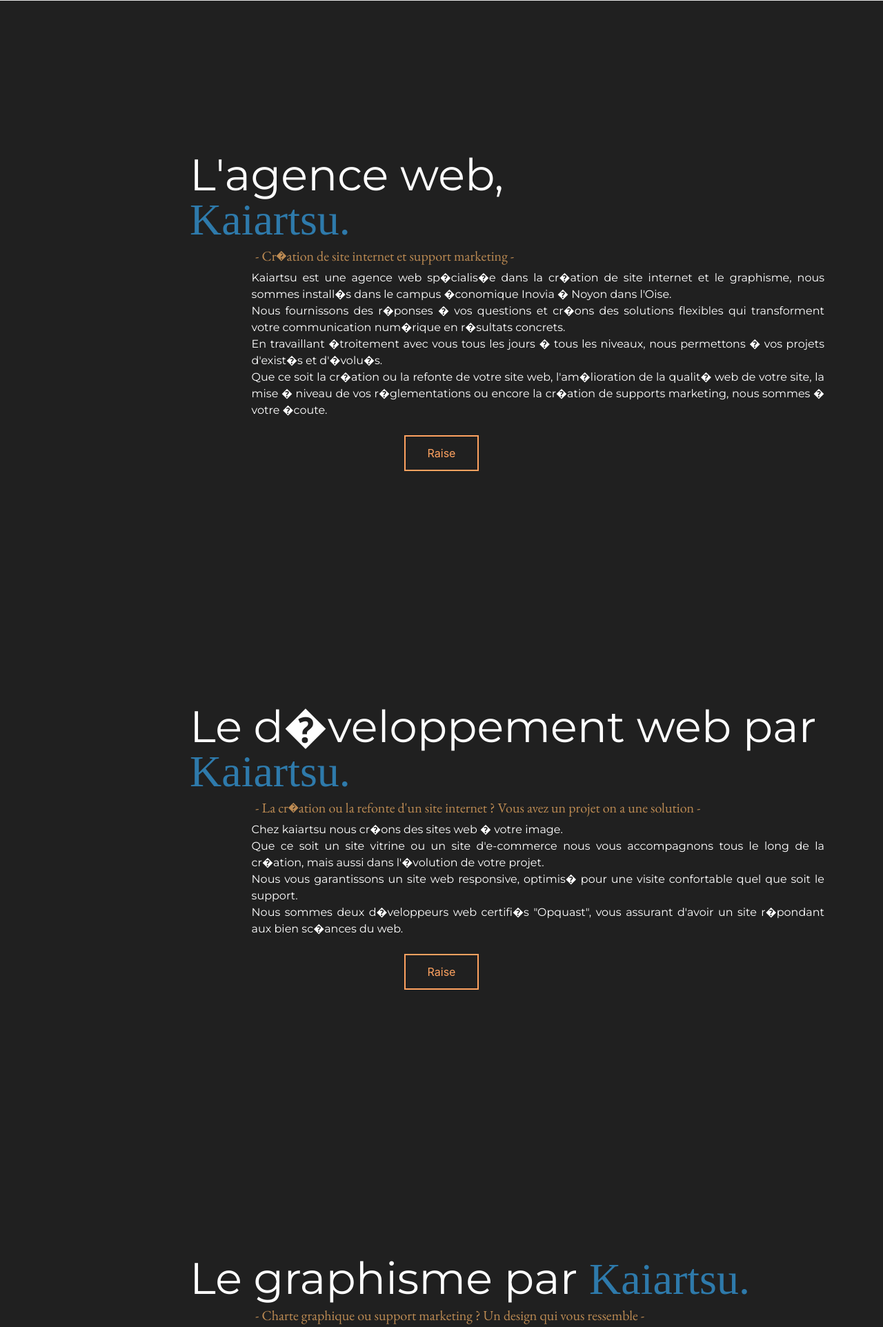
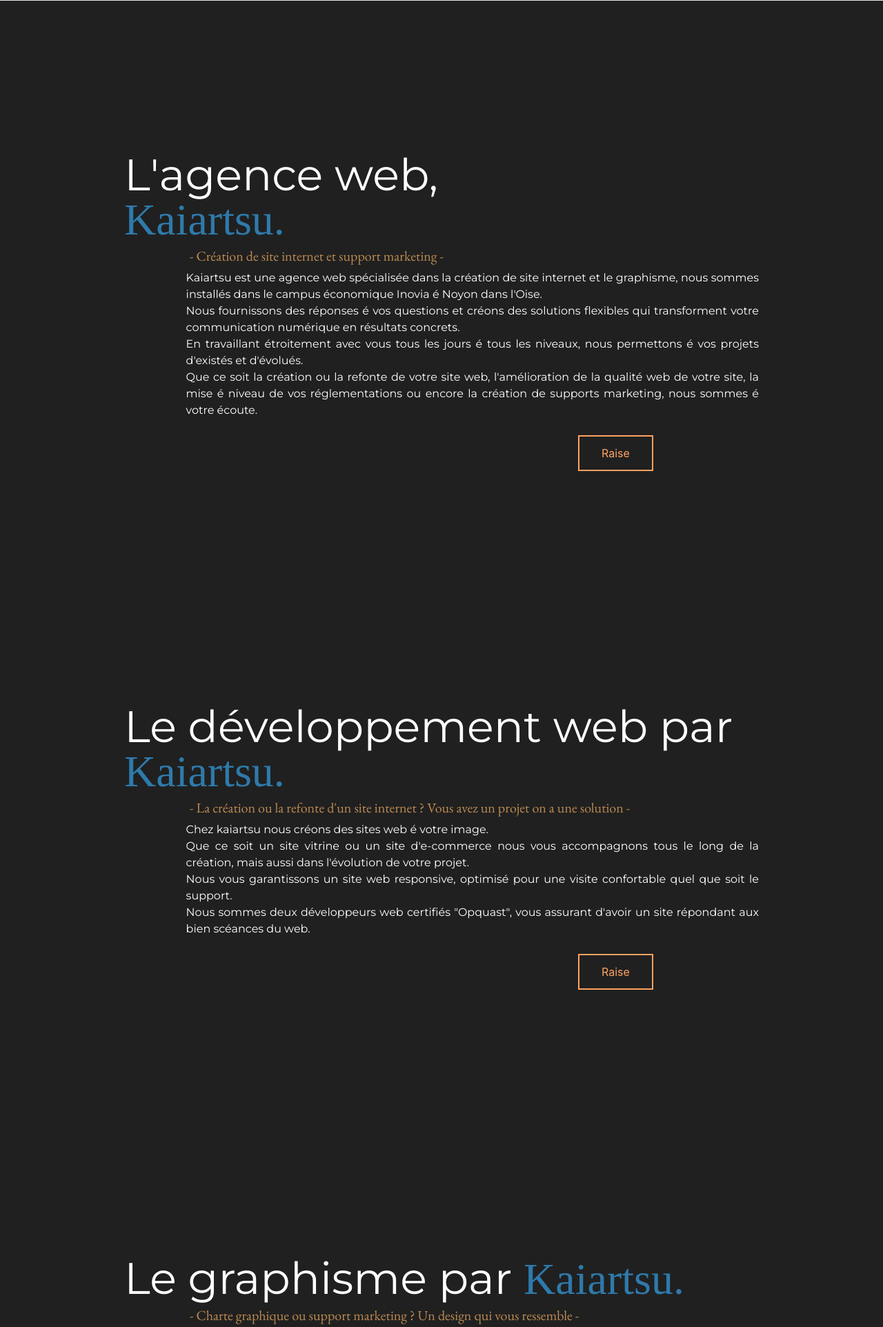
Before and after one commit to chromatyk/kaiartsuv2, a PHP site: page / in a window 1280 px wide. Shown: the part 799-2723 px from the top of the page at 69% size. Run offline with PHP 8.4, Linux system fonts and the light colour scheme; some web fonts are replaced.

Commit message:
matchMedia

```diff
--- a/assets/css/main.css
+++ b/assets/css/main.css
@@ -76,9 +76,7 @@
     margin: auto;
 }
 
-html, body{
-    overflow:hidden;
-}
+
 
 .Loader {
     position: absolute;
@@ -268,7 +266,11 @@ h1{
 .sousTitre{
     padding-bottom: 5vh;
 }
-
+@media only screen and (min-device-width : 800px)  {
+    html, body {
+        overflow:hidden;
+    }
+}
     /* Nav Bar */
 
     #header-main {
@@ -276,7 +278,7 @@ h1{
         box-shadow: 0 0 0 0 rgba(243, 243, 243, 1) inset;
         height: 100px;
         width: 100%;
-  z-index:99;
+        z-index: 99;
         transition: all .2s;
     }
 
@@ -292,20 +294,23 @@ h1{
         z-index: 6;
         font-family: sans-serif;
         text-transform: uppercase;
-  color:#ddd;
-  font-weight:600;
-  font-size:2em;
-  padding:.2em .5em;
-  text-decoration:none;
+        color: #ddd;
+        font-weight: 600;
+        font-size: 2em;
+        padding: .2em .5em;
+        text-decoration: none;
         margin: 0;
-  transition:.2s
+        transition: .2s
     }
-.arre .brand{
-  color:#333
+
+    .arre .brand {
+        color: #333
     }
-.arre .brand:hover{
-   border:2px solid rgba(60,60,60,.7);
+
+        .arre .brand:hover {
+            border: 2px solid rgba(60,60,60,.7);
         }
+
     #burger {
         position: absolute;
         top: 30px;
@@ -314,7 +319,7 @@ h1{
         display: block;
         width: 20px;
         padding: 10px;
-  box-sizing:border-box;
+        box-sizing: border-box;
         background: rgba(255, 255, 255, 0);
         border: 4px solid rgba(255, 255, 255, 0);
         border-radius: 3px;
@@ -341,6 +346,7 @@ h1{
             #burger:hover span {
                 background-color: #333 !important
             }
+
         #burger span:first-child {
             top: 3px;
         }
@@ -459,17 +465,19 @@ h1{
             background: rgba(0, 0, 0, 0.7);
             transition-delay: 0s;
         }
-.mainBlur{
-    filter:blur(10px);
+
+    .mainBlur {
+        filter: blur(10px);
     }
-#nav-main.abrido>ul>li {
+
+    #nav-main.abrido > ul > li {
         opacity: 1;
         transform: translateY(0px);
         transition-delay: .5s;
     }
 
     #nav-foot {
-  display:flex;
+        display: flex;
         padding: 20px 0;
         position: absolute;
         bottom: -50px;
@@ -490,14 +498,14 @@ h1{
         transition: 1.4s;
     }
 
-#nav-foot .col{
-  width:20vw
+    #nav-foot .col {
+        width: 20vw
     }
 
     #nav-foot h5 {
         font-weight: 900;
         font-size: 1em;
-  margin:0 0 .5em 0
+        margin: 0 0 .5em 0
     }
 
     #nav-foot .nav-social {
@@ -530,15 +538,17 @@ h1{
         0% {
             transform: rotateY(0deg);
         }
+
         50% {
             transform: rotateY(180deg);
         }
+
         100% {
             transform: rotateY(0deg);
         }
     }
 
-.brand img{
+    .brand img {
         max-height: 50px;
     }
 
@@ -550,16 +560,18 @@ h1{
         color: #BD8B53;
     }
 
-#kaiartsu{
-background-color:rgba(255,255,255,0.9);
+    #kaiartsu {
+        background-color: rgba(255,255,255,0.9);
         color: #fff;
         min-height: 100vh;
         padding-top: 100px;
     }
-#kaiartsu .text{
-position:relative;
-z-index:100;
+
+        #kaiartsu .text {
+            position: relative;
+            z-index: 100;
         }
+
     .circleBlack {
         left: 0;
         border-radius: 50%;
@@ -568,6 +580,7 @@ z-index:100;
         z-index: 0;
         animation-direction: alternate;
     }
+
         .circleBlack:after {
             content: '';
             /* Permalink - use to edit and share this gradient: http://colorzilla.com/gradient-editor/#ffffff+0,ffffff+100&0+0,0.2+100 */
@@ -585,6 +598,7 @@ z-index:100;
             bottom: 0;
             right: 0;
         }
+
         .circleBlack.sunset {
             width: 10.13182054vh;
             height: 10.13182054vh;
@@ -596,6 +610,7 @@ z-index:100;
             animation: orb1 30s cubic-bezier(0.27, 0.96, 0.58, 1) alternate infinite;
             opacity: 0.70551096;
         }
+
         .circleBlack.coolice {
             background: #4CA1AF;
             /* fallback for old browsers */
@@ -609,6 +624,7 @@ z-index:100;
             animation: orb2 26s cubic-bezier(0.27, 0.96, 0.58, 1) alternate infinite;
             opacity: 0.8043721;
         }
+
         .circleBlack.timber {
             background: #fc00ff;
             background: -webkit-linear-gradient(45deg, #00dbde, #fc00ff);
@@ -619,6 +635,7 @@ z-index:100;
             animation: orb3 43s cubic-bezier(0.27, 0.96, 0.58, 1) alternate infinite;
             opacity: 0.60626348;
         }
+
         .circleBlack.pig {
             background: #ee9ca7;
             background: -webkit-linear-gradient(to right, #ffdde1, #ee9ca7);
@@ -629,6 +646,7 @@ z-index:100;
             animation: orb4 32s cubic-bezier(0.27, 0.96, 0.58, 1) alternate infinite;
             opacity: 0.72893236;
         }
+
         .circleBlack.friday {
             background: #83a4d4;
             background: -webkit-linear-gradient(84deg, #b6fbff, #83a4d4);
@@ -644,38 +662,47 @@ z-index:100;
         0% {
             transform: translatey(150vh) translatex(0vw);
         }
+
         100% {
             transform: translatey(-32.63860269vh) translatex(90.57037906vw);
         }
     }
+
     @keyframes orb2 {
         0% {
             transform: translatey(0vh) translatex(60vw);
         }
+
         100% {
             transform: translatey(118.67915371vh) translatex(34.465277vw);
         }
     }
+
     @keyframes orb3 {
         0% {
             transform: translatey(70vh) translatex(70vw);
         }
+
         100% {
             transform: translatey(64.30163629vh) translatex(50vw);
         }
     }
+
     @keyframes orb4 {
         0% {
             transform: translatey(50vh) translatex(10vw);
         }
+
         100% {
             transform: translatey(68.52019737vh) translatex(39.8420003vw);
         }
     }
+
     @keyframes orb5 {
         0% {
             transform: translatey(80vh) translatex(80vw);
         }
+
         100% {
             transform: translatey(114.19716165vh) translatex(89.05485056vw);
         }
--- a/assets/js/main.js
+++ b/assets/js/main.js
@@ -1,15 +1,16 @@
-$('#burger').on('click',function(e) {
+if (window.matchMedia("(min-width: 800px)").matches) {
+    $('#burger').on('click', function (e) {
 
         e.preventDefault();
         var filterVal = 'blur(10px)';
         $('#nav-main, body, #burger').toggleClass('abrido');
         $('main').toggleClass('mainBlur');
 
-	if($('#header-main').hasClass('arre'))
-		{$('#header-main').removeClass('arre').addClass('arreno');}
-	else if($('#header-main').hasClass('arreno'))
-		{	$('#header-main').removeClass('arreno');
-			setTimeout(()=>{$('#header-main').addClass('arre')},800);}
+        if ($('#header-main').hasClass('arre')) { $('#header-main').removeClass('arre').addClass('arreno'); }
+        else if ($('#header-main').hasClass('arreno')) {
+            $('#header-main').removeClass('arreno');
+            setTimeout(() => { $('#header-main').addClass('arre') }, 800);
+        }
 
     });
 
@@ -20,8 +21,8 @@ $('#burger').on('click',function(e) {
         setTimeout(function () {
             $('body').css('overflow', 'unset');
             $('body').css('overflow-x', 'hidden');
-                    ScrollReveal().reveal('.dispear', {delay: 500, useDelay: 'onload', reset: true, duration: 2000});
-                    $.scrollify({section: ".sectionScroll"});
+            ScrollReveal().reveal('.dispear', { delay: 500, useDelay: 'onload', reset: true, duration: 2000 });
+            $.scrollify({ section: ".sectionScroll" });
         }, 2600);
     })
 
@@ -29,3 +30,34 @@ $('#burger').on('click',function(e) {
     var parallaxInstance = new Parallax(scene, {
         relativeInput: true
     });
+} else {
+    $('#burger').on('click', function (e) {
+
+        e.preventDefault();
+        var filterVal = 'blur(10px)';
+        $('#nav-main, body, #burger').toggleClass('abrido');
+        $('main').toggleClass('mainBlur');
+
+        if ($('#header-main').hasClass('arre')) { $('#header-main').removeClass('arre').addClass('arreno'); }
+        else if ($('#header-main').hasClass('arreno')) {
+            $('#header-main').removeClass('arreno');
+            setTimeout(() => { $('#header-main').addClass('arre') }, 800);
+        }
+
+    });
+
+    $(document).ready(function () {
+        $("#fadeSite").css("display", "none");
+        $("#contenuLoader").delay(2000).fadeOut(200);
+        $("#fadeSite").delay(2400).fadeIn(200);
+        setTimeout(function () {
+            $('body').css('overflow', 'unset');
+            $('body').css('overflow-x', 'hidden');
+        }, 2600);
+    })
+
+    var scene = document.getElementById('scene');
+    var parallaxInstance = new Parallax(scene, {
+        relativeInput: true
+    });
+}
--- a/index.php
+++ b/index.php
@@ -5,9 +5,9 @@
         <?php
         include_once 'include/loader.php';
         ?>
-        <!-- Page Home - D�but -->
+        <!-- Page Home - Début -->
         <div id="fadeSite">
-            <!-- Menu Principal - D�but -->
+            <!-- Menu Principal - Début -->
             <header id="header-main">
                 <a href="#" class="brand"><img src="assets/images/logo/Kaiartsuv2.png"/></a>
                 <a href="#" id="burger"> <span></span> <span></span> <span></span> </a>
@@ -15,7 +15,7 @@
                     <ul>
                         <li><a href="index.php">Accueil</a></li>
                         <li><a href="agency.php">L'agence</a></li>
-                        <li><a href="webDev.php">D�veloppement web</a></li>
+                        <li><a href="webDev.php">Développement web</a></li>
                         <li><a href="graphisme.php">Design Visuel</a></li>
                         <li><a href="contact.php">Contact</a></li>
                     </ul>
@@ -48,35 +48,35 @@
                         </div>
                     </div>
                 </section>
-                <!-- Qui sommes nous - D�but -->
+                <!-- Qui sommes nous - Début -->
                 <section id="whoAreWe" class="sectionScroll" data-image-src="assets/images/fond.jpg">
                     <div class="container">
                         <div class="row">
-                            <div class="col-8 offset-2">
+                            <div class="col-8 offset-1">
                                 <h2>
                                     L'agence web,<br /> <span class="h2Color">Kaiartsu.</span>
                                 </h2>
                             </div>
                         </div>
                         <div class="row">
-                            <div class="col-9 offset-3">
+                            <div class="col-9 offset-2">
                                 <h3>
-                                    - Cr�ation de site internet et support marketing -
+                                    - Création de site internet et support marketing -
                                 </h3>
                             </div>
                         </div>
                         <div class="row">
-                            <div class="col-10 offset-2">
+                            <div class="col-10 offset-1">
                                 <p>
-                                    Kaiartsu est une agence web sp�cialis�e dans la cr�ation de site internet et le graphisme, nous sommes install�s dans le campus �conomique Inovia � Noyon dans l'Oise.<br/>
-                                    Nous fournissons des r�ponses � vos questions et cr�ons des solutions flexibles qui transforment votre communication num�rique en r�sultats concrets.<br/>
-                                    En travaillant �troitement avec vous tous les jours � tous les niveaux, nous permettons � vos projets d'exist�s et d'�volu�s.<br/>
-                                    Que ce soit la cr�ation ou la refonte de votre site web, l'am�lioration de la qualit� web de votre site, la mise � niveau de vos r�glementations ou encore la cr�ation de supports marketing, nous sommes � votre �coute.
+                                    Kaiartsu est une agence web spécialisée dans la création de site internet et le graphisme, nous sommes installés dans le campus économique Inovia é Noyon dans l'Oise.<br/>
+                                    Nous fournissons des réponses é vos questions et créons des solutions flexibles qui transforment votre communication numérique en résultats concrets.<br/>
+                                    En travaillant étroitement avec vous tous les jours é tous les niveaux, nous permettons é vos projets d'existés et d'évolués.<br/>
+                                    Que ce soit la création ou la refonte de votre site web, l'amélioration de la qualité web de votre site, la mise é niveau de vos réglementations ou encore la création de supports marketing, nous sommes é votre écoute.
                                 </p>
                             </div>
                         </div>
 						                        <div class="row dispear">
-                            <div class="">
+                            <div class="offset-8">
   <a href="agency.php"><button class="raise">Raise</button></a>
                             </div>
                         </div>
@@ -86,31 +86,31 @@
                 <section id="webDev" class="sectionScroll">
                     <div class="container">
                         <div class="row dispear">
-                            <div class="col-10 offset-2">
+                            <div class="col-10 offset-1">
                                 <h2>
-                                    Le d�veloppement web par <span class="h2ColorDev">Kaiartsu.</span>
+                                    Le développement web par <span class="h2ColorDev">Kaiartsu.</span>
                                 </h2>
                             </div>
                         </div>
                         <div class="row dispear">
-                            <div class="col-9 offset-3">
+                            <div class="col-9 offset-2">
                                 <h3>
-                                    - La cr�ation ou la refonte d'un site internet ? Vous avez un projet on a une solution -
+                                    - La création ou la refonte d'un site internet ? Vous avez un projet on a une solution -
                                 </h3>
                             </div>
                         </div>
                         <div class="row dispear">
-                            <div class="col-10 offset-2">
+                            <div class="col-10 offset-1">
                                 <p>
-                                    Chez kaiartsu nous cr�ons des sites web � votre image.<br/>
-                                    Que ce soit un site vitrine ou un site d'e-commerce nous vous accompagnons tous le long de la cr�ation, mais aussi dans l'�volution de votre projet.<br/>
-                                    Nous vous garantissons un site web responsive, optimis� pour une visite confortable quel que soit le support.<br/>
-                                    Nous sommes deux d�veloppeurs web certifi�s "Opquast", vous assurant d'avoir un site r�pondant aux bien sc�ances du web.
+                                    Chez kaiartsu nous créons des sites web é votre image.<br/>
+                                    Que ce soit un site vitrine ou un site d'e-commerce nous vous accompagnons tous le long de la création, mais aussi dans l'évolution de votre projet.<br/>
+                                    Nous vous garantissons un site web responsive, optimisé pour une visite confortable quel que soit le support.<br/>
+                                    Nous sommes deux développeurs web certifiés "Opquast", vous assurant d'avoir un site répondant aux bien scéances du web.
                                 </p>
                             </div>
                         </div>
 												                        <div class="row dispear">
-                            <div class="">
+                            <div class="offset-8">
   <a href="webDev.php"><button class="raise">Raise</button></a>
                             </div>
                         </div>
@@ -119,30 +119,30 @@
                 <section id="webDesign" class="sectionScroll">
                     <div class="container">
                         <div class="row dispear">
-                            <div class="col-9 offset-2">
+                            <div class="col-9 offset-1">
                                 <h2>
                                     Le graphisme par <span class="h2Color">Kaiartsu.</span>
                                 </h2>
                             </div>
                         </div>
                         <div class="row dispear">
-                            <div class="col-9 offset-3">
+                            <div class="col-9 offset-2">
                                 <h3>
                                     - Charte graphique ou support marketing ? Un design qui vous ressemble  -
                                 </h3>
                             </div>
                         </div>
                         <div class="row dispear">
-                            <div class="col-10 offset-2">
+                            <div class="col-10 offset-1">
                                 <p>
-                                    Chez Kaiartsu nous poussons la communication au-del� du web.<br/>
-                                    Notre studio graphique poss�de les comp�tences necessaire pour vous aidez � am�liorer votre visibilit�.<br />
-                                    Un logo, une charte graphique ou un support marketing nous vous conseillons et vous aidons � transmettre une image qui vous ressemble.
+                                    Chez Kaiartsu nous poussons la communication au-delé du web.<br/>
+                                    Notre studio graphique posséde les compétences necessaire pour vous aidez é améliorer votre visibilité.<br />
+                                    Un logo, une charte graphique ou un support marketing nous vous conseillons et vous aidons é transmettre une image qui vous ressemble.
                                 </p>
                             </div>
                         </div>
 												                        <div class="row dispear">
-                            <div class="">
+                            <div class="offset-8">
   <a href="graphisme.php"><button class="raise">Raise</button></a>
                             </div>
                         </div>
```
Lines whose indentation alone changed are shown as unchanged.
